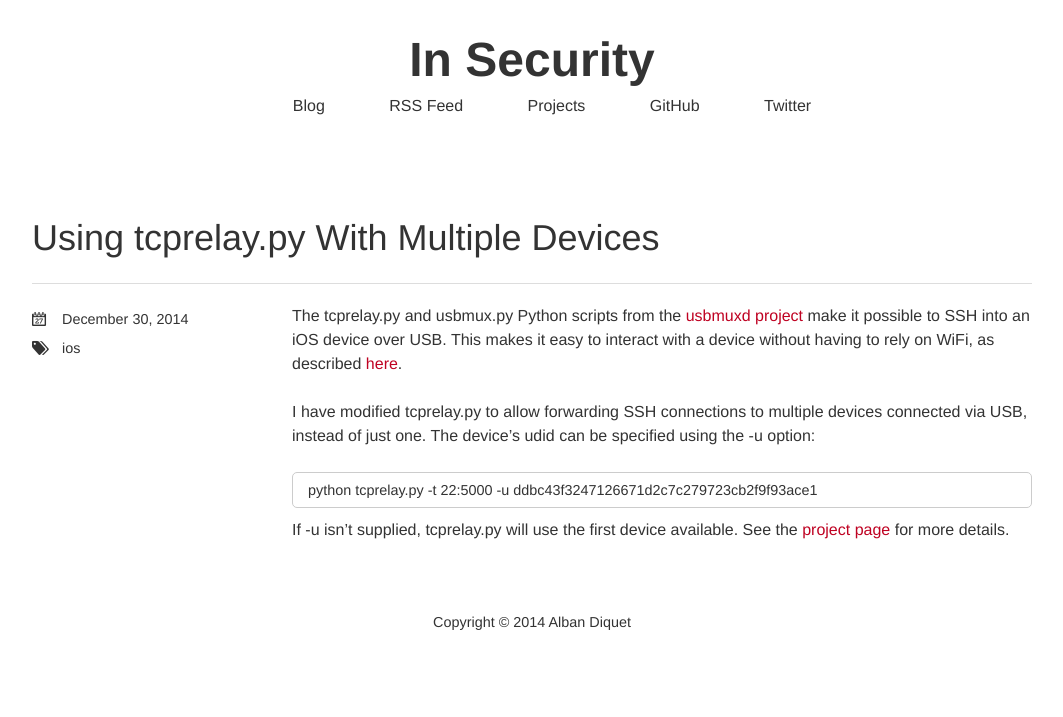
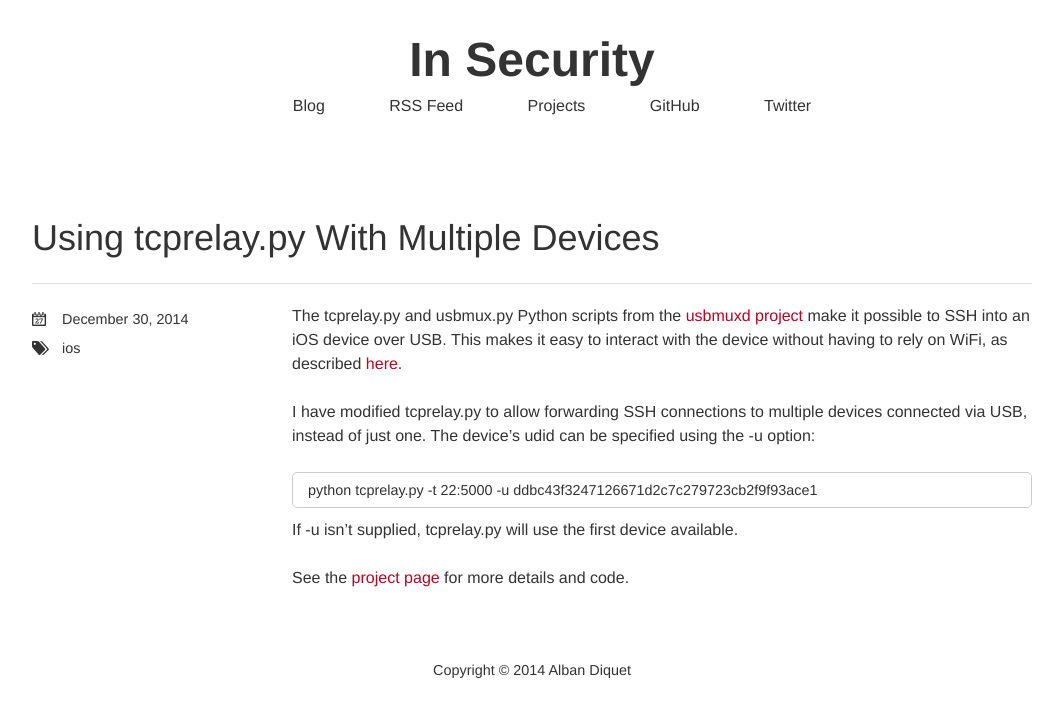
Before and after one commit to nabla-c0d3/nabla-c0d3.github.io, a Jekyll site: the page built from _posts/2014-12-30-tcprelay-multiple-devices.markdown, in a window 1280 px wide. Shown: the top 717 px of the page, without its empty margins (108-1171 px from the left). Built offline with Jekyll 4.4.1, drawn with Linux system fonts in a browser that asks for light colours; nearby versions of some CDN libraries.

Commit message:
Tweak blog post

```diff
--- a/_posts/2014-12-30-tcprelay-multiple-devices.markdown
+++ b/_posts/2014-12-30-tcprelay-multiple-devices.markdown
@@ -6,13 +6,16 @@
 categories: ios
 ---
 
-The tcprelay.py and usbmux.py Python scripts from the [usbmuxd project][usbmuxd-gh] make it possible to SSH into an iOS device over USB. This makes it easy to interact with a device without having to rely on WiFi, as described [here][ssh-wiki].
+The tcprelay.py and usbmux.py Python scripts from the [usbmuxd project][usbmuxd-gh] make it possible to SSH into an iOS device over USB. This makes it easy to interact with the device without having to rely on WiFi, as described [here][ssh-wiki].
 
 I have modified tcprelay.py to allow forwarding SSH connections to multiple devices connected via USB, instead of just one. The device's udid can be specified using the -u option:
 
     python tcprelay.py -t 22:5000 -u ddbc43f3247126671d2c7c279723cb2f9f93ace1
 
- If -u isn't supplied, tcprelay.py will use the first device available. See the [project page][project-page] for more details.
+ If -u isn't supplied, tcprelay.py will use the first device available.
+
+ See the [project page][project-page] for more details and code.
+
 
 [usbmuxd-gh]: https://github.com/libimobiledevice/usbmuxd
 [project-page]: https://github.com/nabla-c0d3/tcprelay
```
